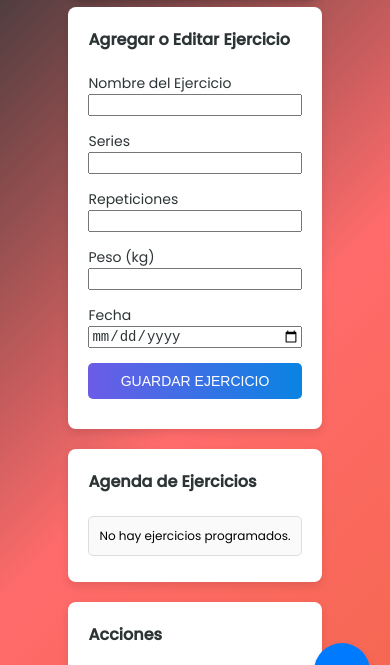
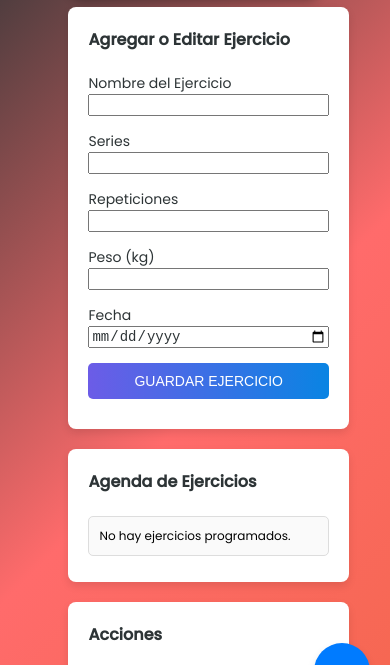
Before and after one commit to fedecerelli/elevva_gym, a plain HTML site: page index.html in a window 390 px wide. Shown: the part 125-790 px from the top of the page. Drawn offline with Linux system fonts and the light colour scheme.

Commit message:
Actualizar styles.css
ancho de tarjetas adaptados a pantalla

```diff
--- a/styles.css
+++ b/styles.css
@@ -56,7 +56,7 @@ header h1, footer h1 {
   margin: 0;
 }
 
-/* Cards */
+/* Estilo Base para Tarjetas */
 .card {
   background: rgba(255, 255, 255, 0.9);
   backdrop-filter: blur(10px);
@@ -65,11 +65,28 @@ header h1, footer h1 {
   box-shadow: 0 5px 15px rgba(0, 0, 0, 0.2);
   margin-bottom: 1.5rem;
   transition: transform 0.3s, box-shadow 0.3s;
+  width: 100%; /* Por defecto ocupa todo el ancho del contenedor */
+  max-width: 480px; /* Evita que sea más grande que este valor */
 }
 
 .card:hover {
   transform: translateY(-5px);
   box-shadow: 0 10px 30px rgba(0, 0, 0, 0.3);
+}
+
+/* Configuración Responsive */
+@media (max-width: 768px) {
+  .card {
+    padding: 1rem; /* Reduce el padding en pantallas pequeñas */
+    max-width: 90%; /* Ocupa un 90% del ancho disponible */
+  }
+}
+
+@media (max-width: 480px) {
+  .card {
+    padding: 0.75rem; /* Ajusta aún más el padding para pantallas pequeñas */
+    max-width: 95%; /* Ocupa un 95% del ancho disponible */
+  }
 }
 
 .card h4, .card h5 {
```
